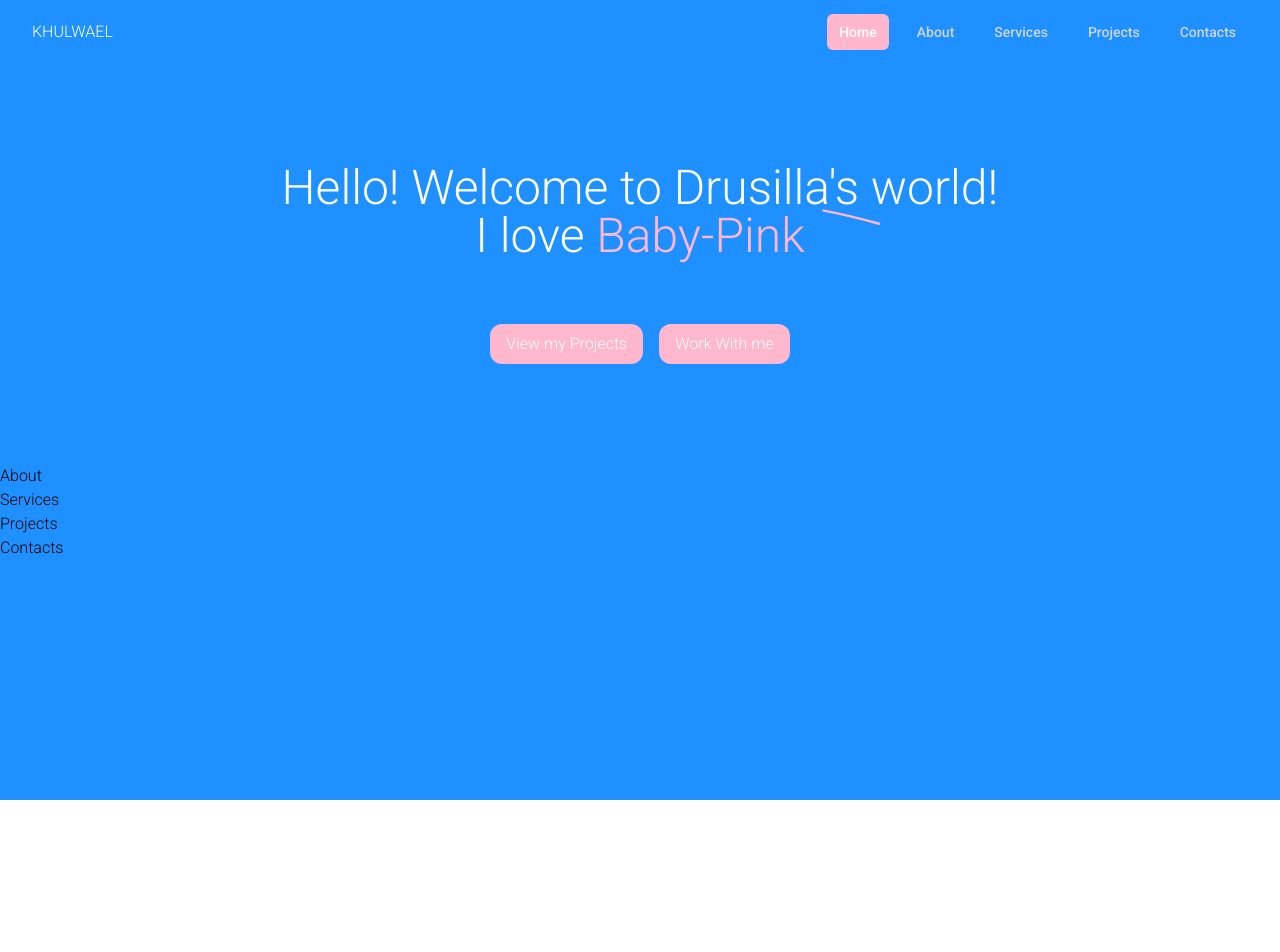
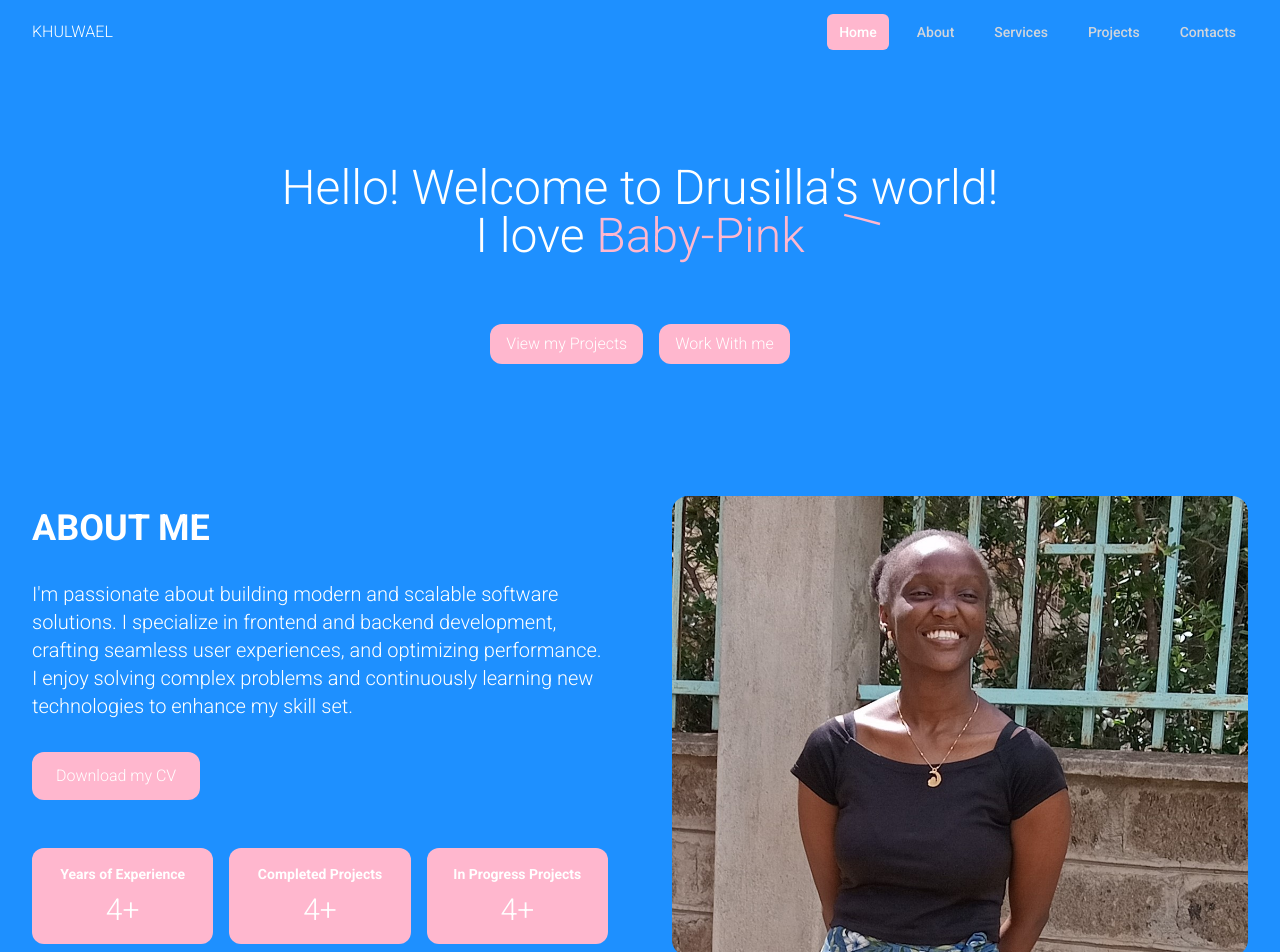
Before and after one commit to drusykhulwi/portfolio, a React (Create React App) app in the folder frontend/: page / in a window 1280 px wide. Shown: the top 952 px of the page. Before the commit the page ends 800 px from the top, so only its background shows below. Built offline with nearby package versions, Linux system fonts and the light colour scheme.

Commit message:
About section

```diff
--- a/frontend/src/components/About.js
+++ b/frontend/src/components/About.js
@@ -1,8 +1,84 @@
-import React from 'react'
+import React, { useState, useEffect } from 'react'
+import Dru from '../images/gitpp.jpg'
 
 function About() {
+  const currentYear = new Date().getFullYear();
+  const startYear = 2021;
+  const yearsOfExperience = currentYear - startYear;
+  const [isVisible, setIsVisible] = useState(false);
+
+  useEffect(() => {
+    const observer = new IntersectionObserver(
+      ([entry]) => {
+        if (entry.isIntersecting) {
+          setIsVisible(true);
+        }
+      },
+      { threshold: 0.1 }
+    );
+
+    const aboutSection = document.getElementById('about');
+    if (aboutSection) {
+      observer.observe(aboutSection);
+    }
+
+    return () => {
+      if (aboutSection) {
+        observer.unobserve(aboutSection);
+      }
+    };
+  }, []);
+
   return (
-    <div id="about">About</div>
+    <div className="min-h-[50vh] flex flex-col lg:flex-row items-center justify-center gap-8 sm:gap-12 lg:gap-16 px-4 sm:px-6 lg:px-8 py-8" id="about">
+      {/* Text Content - Slides in from left */}
+      <div className={`w-full lg:w-1/2 text-white flex flex-col gap-6 sm:gap-8 transition-all duration-1000 ease-out ${
+        isVisible
+          ? 'transform translate-x-0 opacity-100'
+          : 'transform -translate-x-full opacity-0'
+      }`}>
+        <h2 className='font-bold text-xl sm:text-2xl md:text-3xl lg:text-4xl'>ABOUT ME</h2>
+
+        <p className='text-sm sm:text-base md:text-lg lg:text-xl leading-relaxed'>
+          I'm passionate about building modern and scalable software solutions. I specialize in frontend and
+          backend development, crafting seamless user experiences, and optimizing performance. I enjoy solving
+          complex problems and continuously learning new technologies to enhance my skill set.
+        </p>
+
+        <button className='w-fit px-6 py-3 bg-secondary text-white rounded-xl hover:bg-primary-light transition-colors duration-200 text-sm sm:text-base'>
+          <a href="Drusilla.pdf" download="Drusilla_Khulwael_SoftwareDeveloper.pdf">Download my CV</a>
+        </button>
+
+        {/* Stats Cards */}
+        <div className='grid grid-cols-1 sm:grid-cols-2 lg:grid-cols-3 gap-4 mt-4'>
+          <div className='px-4 py-4 bg-secondary text-white rounded-xl text-center'>
+            <h4 className='font-bold text-xs sm:text-sm mb-2'>Years of Experience</h4>
+            <p className='text-2xl sm:text-3xl font-light'>{yearsOfExperience}+</p>
+          </div>
+          <div className='px-4 py-4 bg-secondary text-white rounded-xl text-center'>
+            <h4 className='font-bold text-xs sm:text-sm mb-2'>Completed Projects</h4>
+            <p className='text-2xl sm:text-3xl font-light'>{yearsOfExperience}+</p>
+          </div>
+          <div className='px-4 py-4 bg-secondary text-white rounded-xl text-center sm:col-span-2 lg:col-span-1'>
+            <h4 className='font-bold text-xs sm:text-sm mb-2'>In Progress Projects</h4>
+            <p className='text-2xl sm:text-3xl font-light'>{yearsOfExperience}+</p>
+          </div>
+        </div>
+      </div>
+
+      {/* Image - Slides in from right */}
+      <div className={`w-full sm:w-3/4 md:w-1/2 lg:w-1/2 max-w-md lg:max-w-none transition-all duration-1000 ease-out ${
+        isVisible
+          ? 'transform translate-x-0 opacity-100'
+          : 'transform translate-x-full opacity-0'
+      }`}>
+        <img
+          src={Dru}
+          alt='Drusilla | Software Developer'
+          className='rounded-2xl w-full h-auto object-cover'
+        />
+      </div>
+    </div>
   )
 }
 
```
Also changed, not shown: frontend/src/images/gitpp.jpg (added), 1 other file (tests, documents, lock files or other folders).
